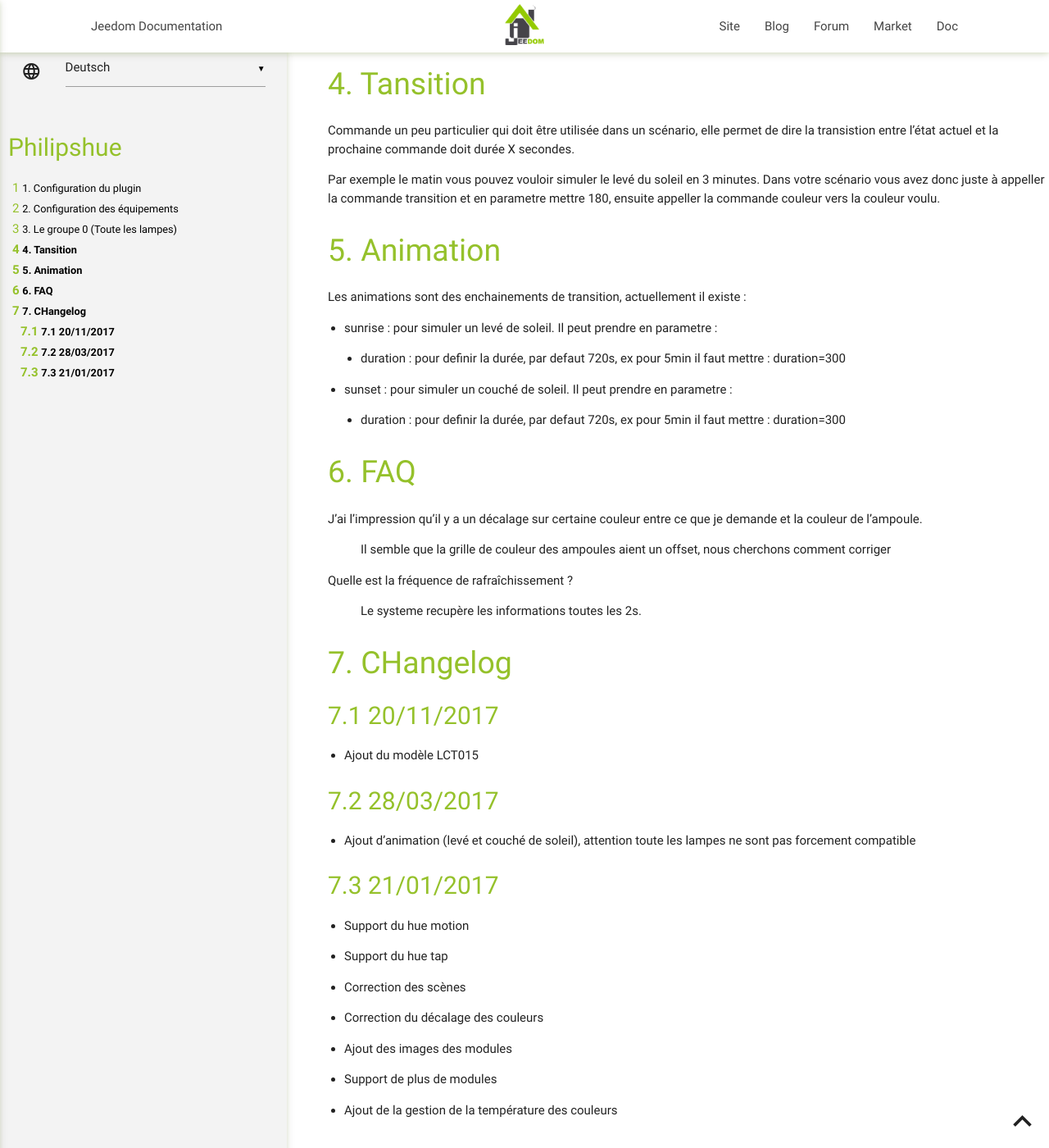
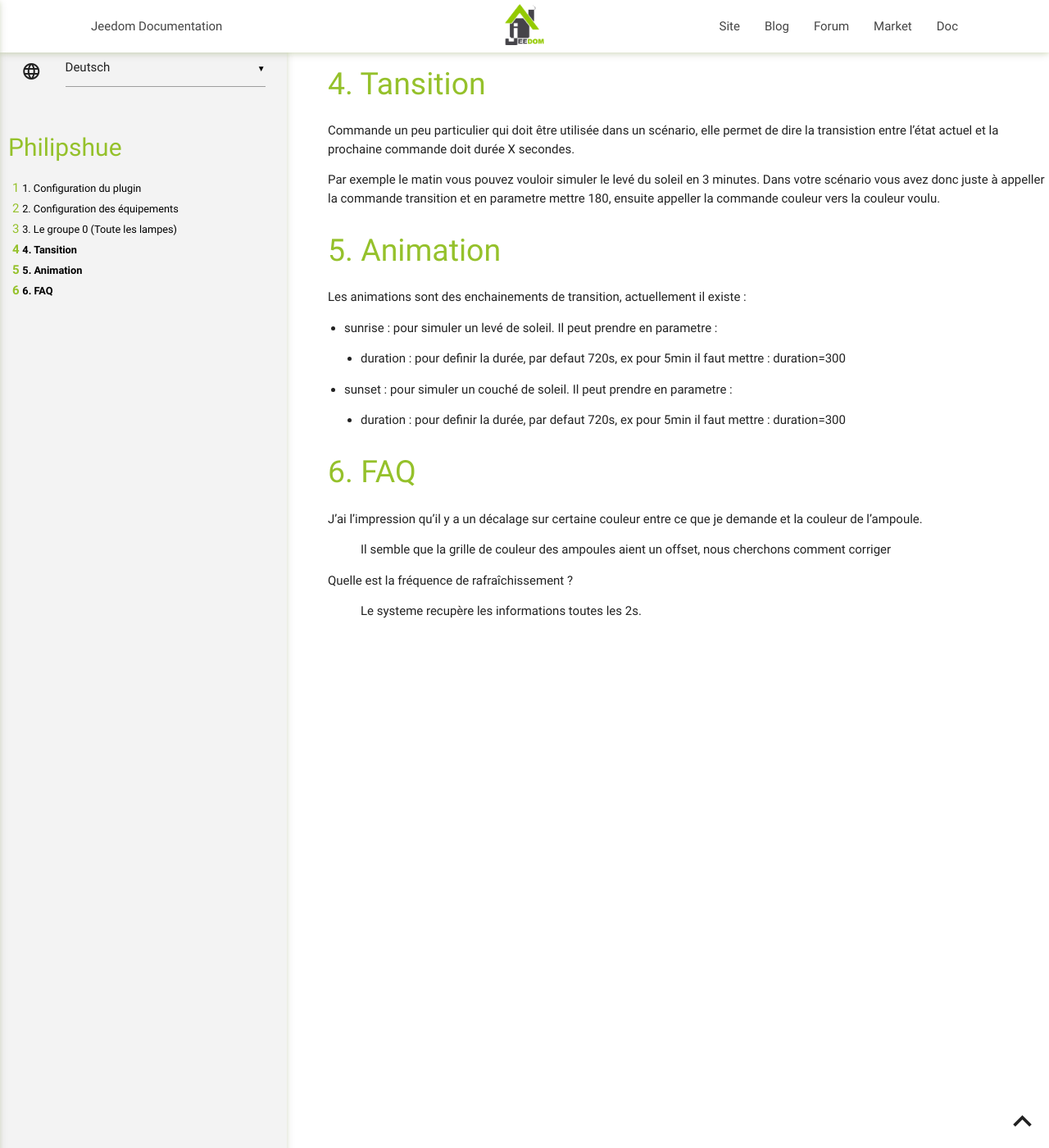
Before and after one commit to jeedom/plugin-philipsHue, a Jekyll site: the page built from docs/de_DE/index.md, in a window 1280 px wide and 1400 px high, scrolled down 995 px. Shown: the whole window at 82% size. Built offline with Jekyll 4.4.1, drawn with Linux system fonts in a browser that asks for light colours; our own code applies the rules of GitHub Pages for plain Markdown files.

Commit message:
[ROBOT] Action all

```diff
--- a/docs/de_DE/index.md
+++ b/docs/de_DE/index.md
@@ -97,34 +97,3 @@ J’ai l’impression qu’il y a un décalage sur certaine couleur entre ce que
 Quelle est la fréquence de rafraîchissement ?
 
 :   Le systeme recupère les informations toutes les 2s.
-
-CHangelog
-=========
-
-20/11/2017
-----------
-
--   Ajout du modèle LCT015
-
-28/03/2017
-----------
-
--   Ajout d’animation (levé et couché de soleil), attention toute les
-    lampes ne sont pas forcement compatible
-
-21/01/2017
-----------
-
--   Support du hue motion
-
--   Support du hue tap
-
--   Correction des scènes
-
--   Correction du décalage des couleurs
-
--   Ajout des images des modules
-
--   Support de plus de modules
-
--   Ajout de la gestion de la température des couleurs
--- a/docs/en_US/index.md
+++ b/docs/en_US/index.md
@@ -97,34 +97,3 @@ J’ai l’impression qu’il y a un décalage sur certaine couleur entre ce que
 Quelle est la fréquence de rafraîchissement ?
 
 :   Le systeme recupère les informations toutes les 2s.
-
-CHangelog
-=========
-
-20/11/2017
-----------
-
--   Ajout du modèle LCT015
-
-28/03/2017
-----------
-
--   Ajout d’animation (levé et couché de soleil), attention toute les
-    lampes ne sont pas forcement compatible
-
-21/01/2017
-----------
-
--   Support du hue motion
-
--   Support du hue tap
-
--   Correction des scènes
-
--   Correction du décalage des couleurs
-
--   Ajout des images des modules
-
--   Support de plus de modules
-
--   Ajout de la gestion de la température des couleurs
--- a/docs/es_ES/index.md
+++ b/docs/es_ES/index.md
@@ -97,34 +97,3 @@ J’ai l’impression qu’il y a un décalage sur certaine couleur entre ce que
 Quelle est la fréquence de rafraîchissement ?
 
 :   Le systeme recupère les informations toutes les 2s.
-
-CHangelog
-=========
-
-20/11/2017
-----------
-
--   Ajout du modèle LCT015
-
-28/03/2017
-----------
-
--   Ajout d’animation (levé et couché de soleil), attention toute les
-    lampes ne sont pas forcement compatible
-
-21/01/2017
-----------
-
--   Support du hue motion
-
--   Support du hue tap
-
--   Correction des scènes
-
--   Correction du décalage des couleurs
-
--   Ajout des images des modules
-
--   Support de plus de modules
-
--   Ajout de la gestion de la température des couleurs
```
Also changed, not shown: docs/de_DE/changelog.md (added, +39 -0 lines), docs/en_US/changelog.md (added, +39 -0 lines), docs/es_ES/changelog.md (added, +39 -0 lines), docs/id_ID/changelog.md (added, +39 -0 lines), docs/id_ID/index.md (+0 -31 lines), docs/it_IT/changelog.md (added, +39 -0 lines), docs/it_IT/index.md (+0 -31 lines), docs/ru_RU/changelog.md (added, +39 -0 lines), docs/ru_RU/index.md (+0 -31 lines).
